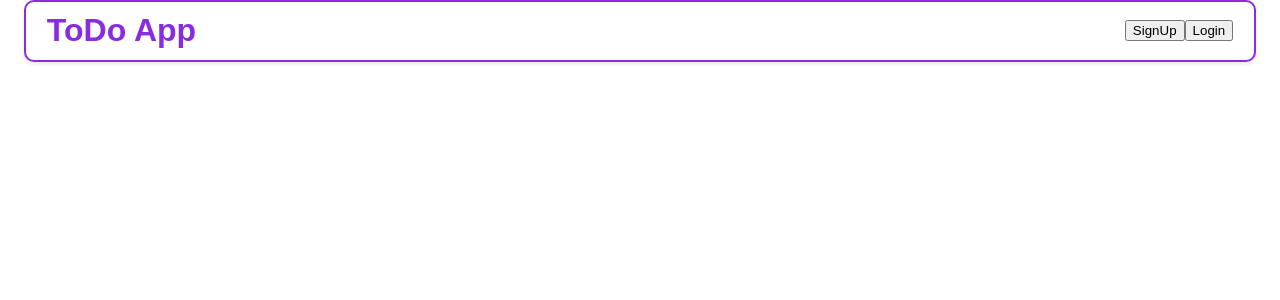
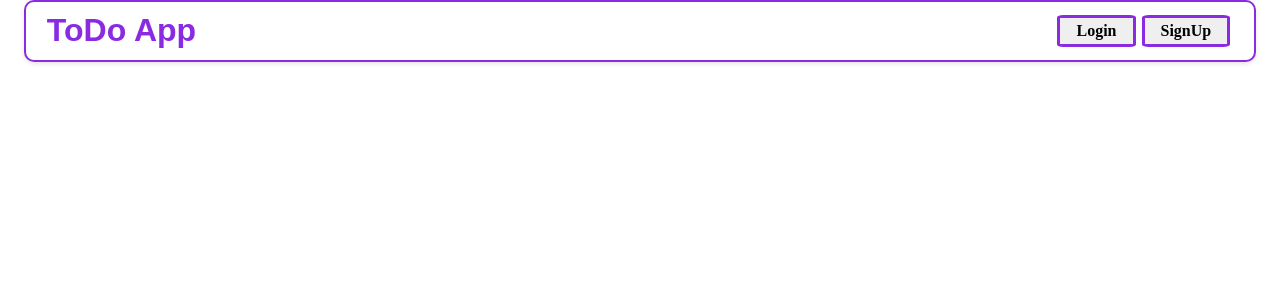
Before and after one commit to mahi25soni/NewToDo-frontend, a React (Vite) app: page / in a window 1280 px wide. Shown: the top 300 px of the page. Built offline with nearby package versions, Linux system fonts and the light colour scheme.

Commit message:
Button component done

```diff
--- a/src/components/Navbar/Navbar.css
+++ b/src/components/Navbar/Navbar.css
@@ -21,6 +21,8 @@
     color: blueviolet;
 }
 
-.navbar-buttons {
+.navbar-buttons Button{
+    margin-left: 3px;
+    margin-right: 3px;
 
 }
--- a/src/components/Navbar/Navbar.jsx
+++ b/src/components/Navbar/Navbar.jsx
@@ -1,5 +1,6 @@
 import React from 'react'
 import './Navbar.css'
+import Button from '../buttons/Button'
 
 export default function Navbar() {
   return (
@@ -8,8 +9,8 @@ export default function Navbar() {
 
         <h1 className='navbar-title'>ToDo App</h1>
         <div className='navbar-buttons'>
-          <button>SignUp</button>
-          <button>Login</button>
+          <Button name={"Login"}></Button>
+          <Button name={"SignUp"}></Button>
         </div>
 
      </div>
--- /dev/null
+++ b/src/components/buttons/Button.css
@@ -0,0 +1,15 @@
+button {
+    border: 3px solid blueviolet;
+    border-radius: 8%;
+    padding : 0.25rem 1rem;
+    color: black;
+    cursor: pointer;
+    font-size: 1rem;
+    font-weight: bold;
+    font-family: cursive;
+}
+
+button:hover {
+    background-color: blueviolet;
+    color: white;
+}
--- /dev/null
+++ b/src/components/buttons/Button.jsx
@@ -0,0 +1,9 @@
+import React from 'react'
+import './Button.css'
+export default function Button({name}) {
+  return (
+    <>
+        <button>{name}</button>
+    </>
+  )
+}
```
